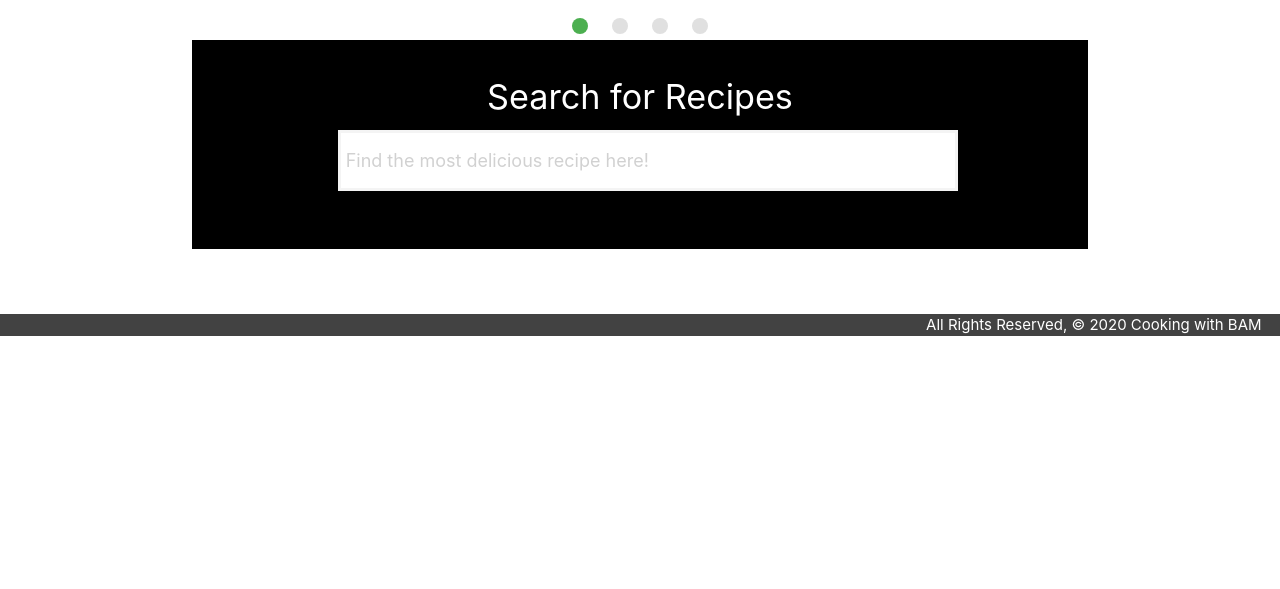
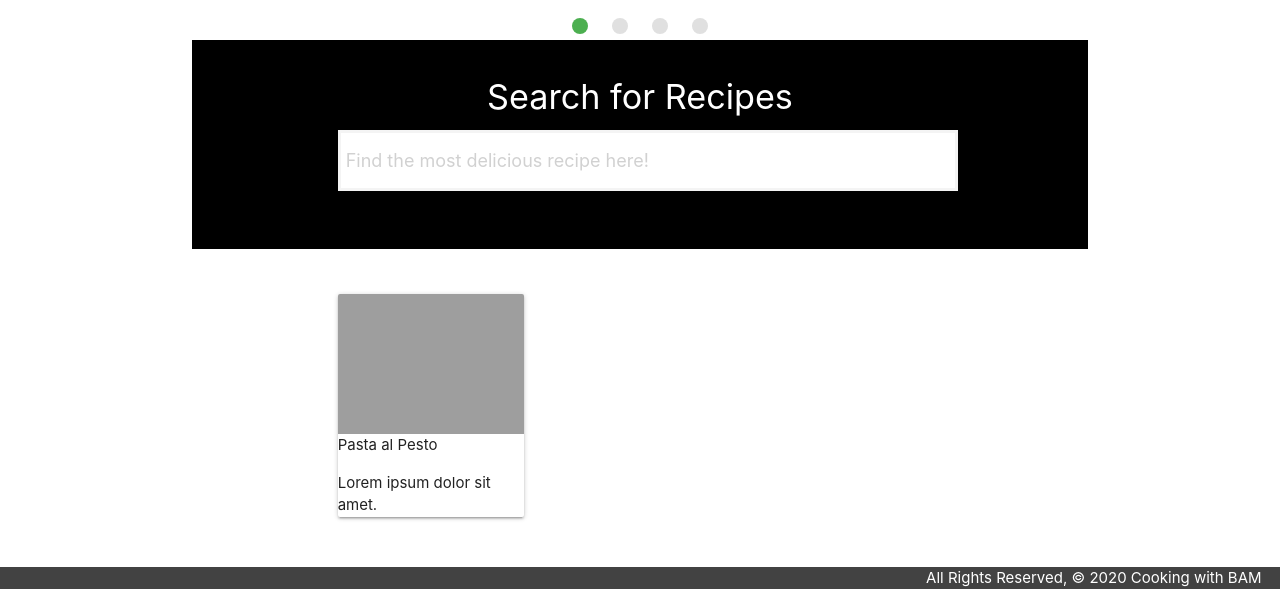
Before and after one commit to BSacco0674/cookbook, a Django app: page / in a window 1280 px wide. Shown: the part 464-1053 px from the top of the page. Before the commit the page ends 800 px from the top, so only its background shows below. Run offline with Django 3.2, Linux system fonts and the light colour scheme; some libraries are stand-ins or nearby versions; grey boxes are pictures that could not be loaded.

Commit message:
working on favorite food

```diff
--- a/main_app/templates/home.html
+++ b/main_app/templates/home.html
@@ -53,6 +53,23 @@ center scrollspy">
         </div>
     </div>
  </section>
+<br>
+{% comment %} section favorite food {% endcomment %}
+
+<section class="section section-popular scrollspy" id="popular">
+		<div class="container">
+			<div class="row">
+				<div class="col s12 m4">
+					<div class="card">
+						<div class="card-image">
+							<img src="https://images.pexels.com/photos/1256875/pexels-photo-1256875.jpeg?auto=compress&cs=tinysrgb&h=750&w=1260"> <span class="card-tittle">Pasta al Pesto</span>
+						</div>
+						<div class="card content"></div>Lorem ipsum dolor sit amet.
+					</div>
+				</div>
+			</div>
+		</div>
+	</section>
 
 
 {% endblock %}
```
